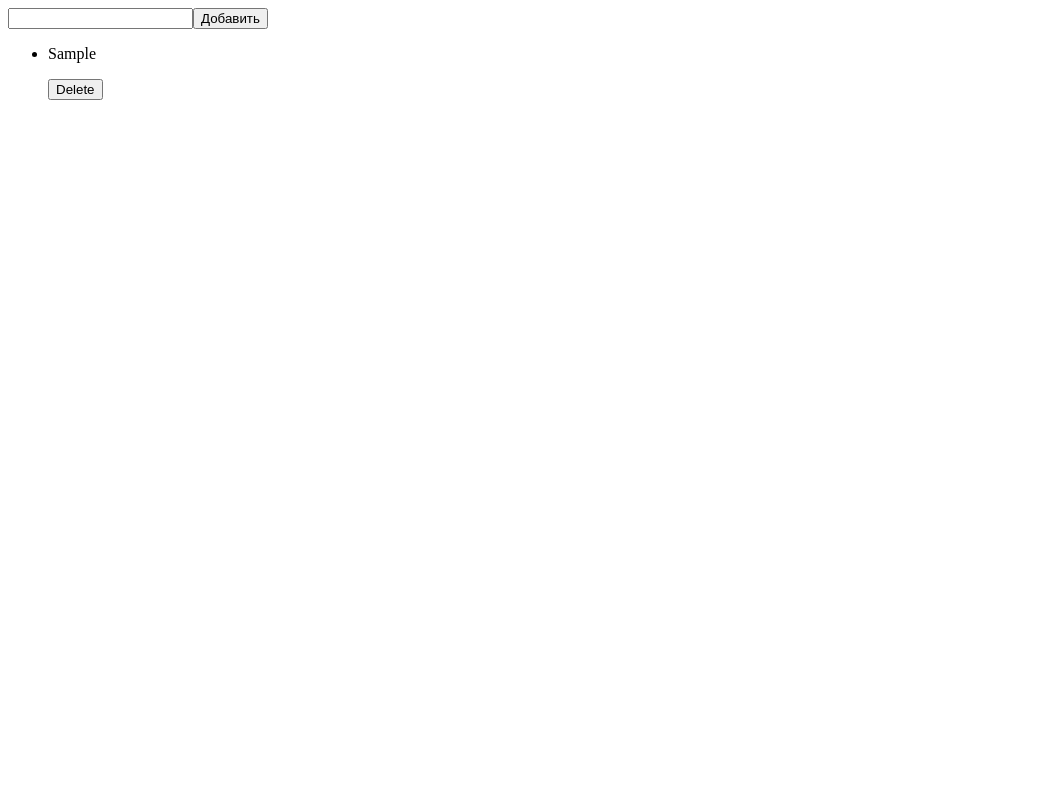
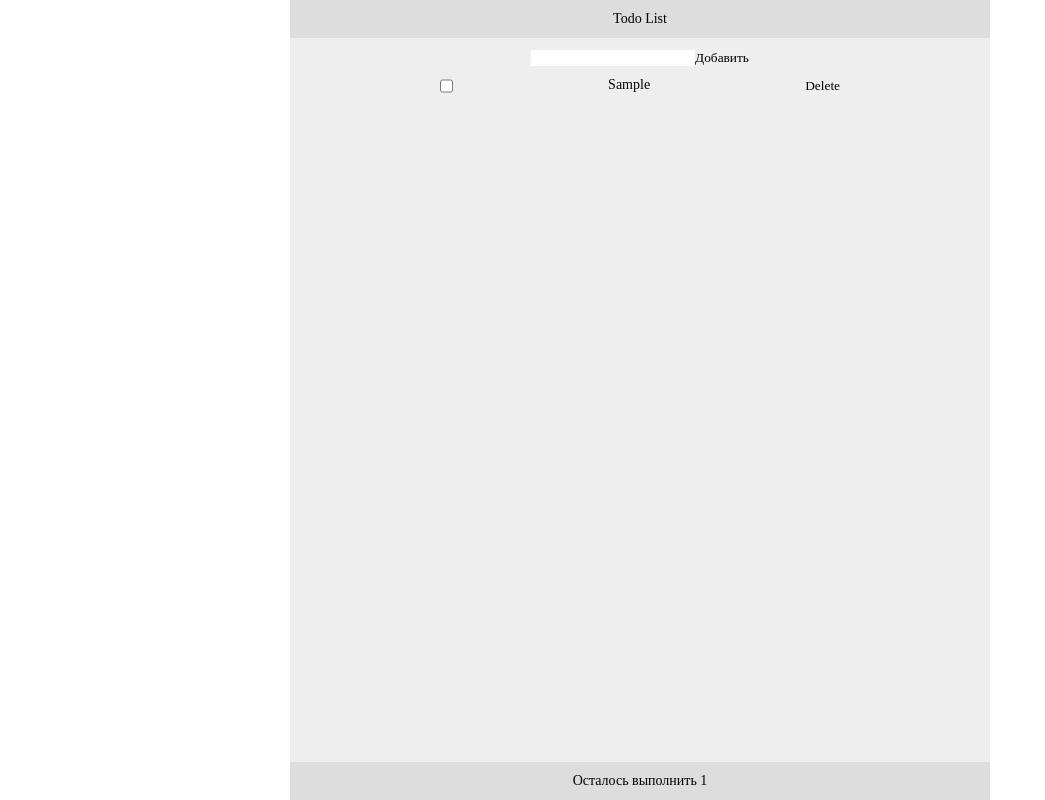
Before and after one commit to RahatLukum73/frontend-bootcamp-2026, a React (Vite) app in the folder week2-react/ToDo/: page / in a window 1280 px wide. Both pictures are taken after typing "Sample" into the empty fields and a click on the button "Добавить". Shown: the whole page, without its empty margins (0-1045 px from the left). Built offline with nearby package versions, Linux system fonts and the light colour scheme.

Commit message:
День№ 7.Написал Header, Footer. Добавил styled-component, написал стили для всех компонентов.

```diff
--- a/week2-react/ToDo/package.json
+++ b/week2-react/ToDo/package.json
@@ -11,13 +11,15 @@
 	},
 	"dependencies": {
 		"react": "^19.2.0",
-		"react-dom": "^19.2.0"
+		"react-dom": "^19.2.0",
+		"styled-components": "^6.3.11"
 	},
 	"devDependencies": {
 		"@eslint/js": "^9.39.1",
 		"@types/node": "^24.10.1",
 		"@types/react": "^19.2.7",
 		"@types/react-dom": "^19.2.3",
+		"@types/styled-components": "^5.1.36",
 		"@vitejs/plugin-react": "^5.1.1",
 		"babel-plugin-react-compiler": "^1.0.0",
 		"eslint": "^9.39.1",
--- a/week2-react/ToDo/src/components/App.tsx
+++ b/week2-react/ToDo/src/components/App.tsx
@@ -1,9 +1,16 @@
-import { useState } from "react"
-import type { Task } from "../types"
-import { TodoInput } from "./TodoInput"
-import { TodoList } from "./TodoList"
+import { useState } from 'react'
+import type { Task } from '../types'
+import { TodoInput } from './TodoInput'
+import { TodoList } from './TodoList'
+import { Footer } from './Footer'
+import styled from 'styled-components'
+import { Header } from './Header'
 
-function App() {
+interface AppContainerProps {
+	className?: string
+}
+const AppContainer = ({ className }: AppContainerProps) => {
+
 
 	const [tasks, setTasks] = useState<Task[]>([])
 
@@ -18,20 +25,35 @@ function App() {
 			editing: false,
 			createdAt: String(new Date()),
 		}
-	const newTasks = [taskItem, ...tasks]
-	setTasks(newTasks)
+		setTasks((prev) => [taskItem, ...prev])
 	}
 
 	const deleteTask = (id: number): void => {
-	const newTasks = tasks.filter(e => e.id !== id)
-	setTasks(newTasks)
+		setTasks((prev) => prev.filter((e) => e.id !== id))
 	}
-	return (
-		<>
-			<TodoInput onAdd={addTask}/>
-			<TodoList tasks={tasks} onDelete={deleteTask}/>
-		</>
+
+	const toggleTask = (id: number): void => {
+		setTasks((prev) =>
+			prev.map((task) =>
+				task.id === id ? { ...task, completed: !task.completed } : task
+			)
 		)
 	}
 
-export default App
+	return (
+		<div className={className}>
+			<Header/>
+			<TodoInput onAdd={addTask} />
+			<TodoList tasks={tasks} onDelete={deleteTask} onToggle={toggleTask} />
+			<Footer tasks={tasks} />
+		</div>
+	)
+}
+
+export const App = styled(AppContainer)`
+	background: #eee;
+	min-height: 100vh;
+	display: flex;
+	flex-direction: column;
+	min-width: 700px;
+`
--- a/week2-react/ToDo/src/components/Footer.tsx
+++ b/week2-react/ToDo/src/components/Footer.tsx
@@ -0,0 +1,25 @@
+import type { Task } from '../types'
+import styled from 'styled-components'
+
+interface FooterProps {
+	tasks: readonly Task[]
+	className?: string
+}
+
+const FooterContainer = ({className, tasks }: FooterProps) => {
+	const activeTasks = tasks.filter(el => el.completed === false).length
+	return (
+		<div className={className}>
+			<p className="counter">
+				Осталось выполнить {activeTasks}
+			</p>
+		</div>
+	)
+}
+
+export const Footer = styled(FooterContainer)`
+	display: flex;
+	justify-content: center;
+	padding: 12px;
+	background: #ddd;
+`
--- a/week2-react/ToDo/src/components/Header.tsx
+++ b/week2-react/ToDo/src/components/Header.tsx
@@ -0,0 +1,18 @@
+import styled from "styled-components";
+
+interface HeaderProps {
+	className?: string
+}
+
+const HeaderContainer = ({className}: HeaderProps) => {
+	return (
+		<h1 className={className}>Todo List</h1>
+	)
+}
+
+export const Header = styled(HeaderContainer)`
+	display: flex;
+	justify-content: center;
+	padding: 12px;
+	background: #ddd;
+`
--- a/week2-react/ToDo/src/components/TodoInput.tsx
+++ b/week2-react/ToDo/src/components/TodoInput.tsx
@@ -1,6 +1,12 @@
 import { useState } from 'react'
+import styled from 'styled-components'
 
-export const TodoInput = ({onAdd}: {onAdd: (title: string) => void}) => {
+interface TodoInputProps {
+	className?: string
+	onAdd: (title: string) => void
+}
+
+const TodoInputContainer = ({className, onAdd}: TodoInputProps) => {
 	const [title, setTitle] = useState<string>('')
 
 	const handleSubmit = (e: React.FormEvent<HTMLFormElement>) => {
@@ -9,7 +15,7 @@ export const TodoInput = ({onAdd}: {onAdd: (title: string) => void}) => {
 		setTitle('')
 	}
 	return (
-		<form onSubmit={handleSubmit}>
+		<form onSubmit={handleSubmit} className={className}>
 			<input
 			type="text"
 			value={title}
@@ -19,3 +25,9 @@ export const TodoInput = ({onAdd}: {onAdd: (title: string) => void}) => {
 		</form>
 	)
 }
+
+export const TodoInput = styled(TodoInputContainer)`
+	display: flex;
+	justify-content: center;
+	padding: 12px;
+`
--- a/week2-react/ToDo/src/components/TodoItem.tsx
+++ b/week2-react/ToDo/src/components/TodoItem.tsx
@@ -1,18 +1,45 @@
-import type { Task } from "../types"
+import styled from 'styled-components'
+import type { Task } from '../types'
 
-type TodoItemProps = {
+interface TodoItemProps {
+	className?: string
 	task: Task
 	onDelete: (id: number) => void
+	onToggle: (id: number) => void
 }
 
-
-
-export const TodoItem = ({task, onDelete}: TodoItemProps) => {
+const TodoItemContainer = ({
+	className,
+	task,
+	onDelete,
+	onToggle,
+}: TodoItemProps) => {
 	const handleDlete = () => onDelete(task.id)
+	const handleToggle = () => onToggle(task.id)
 	return (
-		<li>
-			<p>{task.title}</p>
+		<li className={className}>
+			<input
+				checked={task.completed}
+				type="checkbox"
+				onChange={handleToggle}
+			/>
+			<p className="text">{task.title}</p>
 			<button onClick={handleDlete}>Delete</button>
 		</li>
 	)
 }
+
+export const TodoItem = styled(TodoItemContainer)`
+	display: flex;
+	justify-content: space-between;
+	min-width: 400px;
+	max-width: 100vh;
+	.text {
+		text-decoration: ${({ task }) => (task.completed ? 'line-through' : 'none')};
+		opacity: ${({ task }) => (task.completed ? 0.5 : 1)};
+		padding: 0 8px;
+		white-space: nowrap;
+		overflow: hidden;
+		text-overflow: ellipsis;
+	}
+`
--- a/week2-react/ToDo/src/components/TodoList.tsx
+++ b/week2-react/ToDo/src/components/TodoList.tsx
@@ -1,17 +1,26 @@
 import type { Task } from '../types'
 import { TodoItem } from './TodoItem'
+import styled from 'styled-components'
 
-type TodoListProps = {
+interface TodoListProps {
+	className?: string
 	tasks: Task[]
 	onDelete: (id: number) => void
+	onToggle: (id: number) => void
 }
 
-export const TodoList = ({ tasks, onDelete }: TodoListProps) => {
+const TodoListContainer = ({ className, tasks, onDelete, onToggle }: TodoListProps) => {
 	return (
-		<ul>
+			<ul className={className}>
 			{tasks.map((task) => (
-				<TodoItem key={task.id} task={task} onDelete={onDelete} />
+				<TodoItem key={task.id} task={task} onDelete={onDelete} onToggle={onToggle} />
 			))}
 		</ul>
+
 	)
 }
+
+export const TodoList = styled(TodoListContainer)`
+	flex: 1;
+	align-self: center;
+`
--- /dev/null
+++ b/week2-react/ToDo/src/index.css
@@ -0,0 +1,80 @@
+* {
+	padding: 0;
+	margin: 0;
+	border: 0;
+}
+*,
+*:before,
+*:after {
+	-moz-box-sizing: border-box;
+	-webkit-box-sizing: border-box;
+	box-sizing: border-box;
+}
+:focus,
+:active {
+	outline: none;
+}
+a:focus,
+a:active {
+	outline: none;
+}
+nav,
+footer,
+header,
+aside {
+	display: block;
+}
+html,
+body {
+	height: 100%;
+	width: 100%;
+	font-size: 100%;
+	line-height: 1;
+	font-size: 14px;
+	-ms-text-size-adjust: 100%;
+	-moz-text-size-adjust: 100%;
+	-webkit-text-size-adjust: 100%;
+}
+input,
+button,
+textarea {
+	font-family: inherit;
+}
+input::-ms-clear {
+	display: none;
+}
+button {
+	cursor: pointer;
+}
+button::-moz-focus-inner {
+	padding: 0;
+	border: 0;
+}
+a,
+a:visited {
+	text-decoration: none;
+}
+a:hover {
+	text-decoration: none;
+}
+ul,
+li {
+	list-style: none;
+}
+img {
+	vertical-align: top;
+}
+h1,
+h2,
+h3,
+h4,
+h5,
+h6 {
+	font-size: inherit;
+	font-weight: 400;
+}
+
+body {
+	display: flex;
+	justify-content: center;
+}
--- a/week2-react/ToDo/src/main.tsx
+++ b/week2-react/ToDo/src/main.tsx
@@ -1,6 +1,7 @@
 import { StrictMode } from 'react'
 import { createRoot } from 'react-dom/client'
-import App from './components/App.tsx'
+import { App } from './components/App.tsx'
+import './index.css'
 
 createRoot(document.getElementById('root')!).render(
 	<StrictMode>
```
Also changed, not shown: 2 other files (tests, documents, lock files or other folders). Lines whose indentation alone changed are shown as unchanged.
